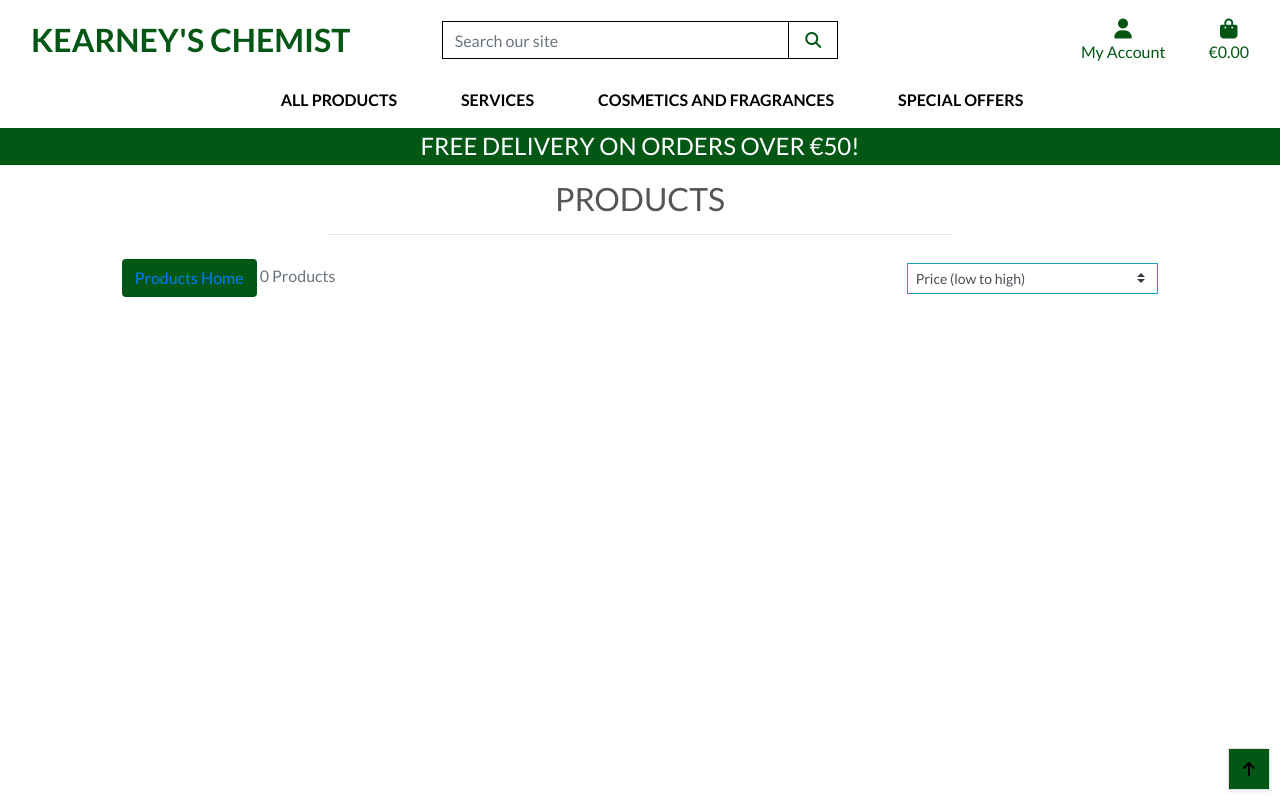
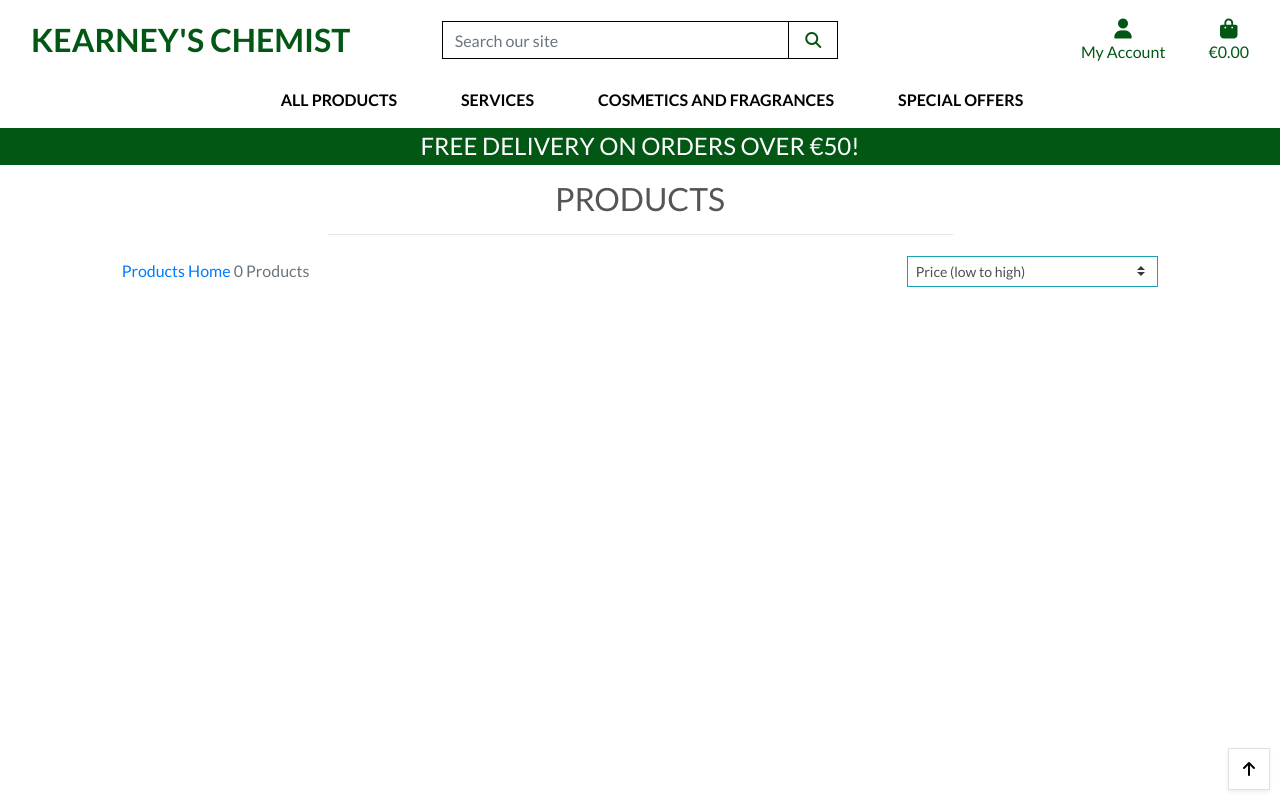
Before and after one commit to CliveC99/kearneys, a Django app: a page that uses products/templates/products/products.html in a window 1280 px wide. Run offline with Django 3.2, Linux system fonts and the light colour scheme; data that the repository does not hold is empty; some libraries are stand-ins or nearby versions.

Commit message:
Fix bugs

```diff
--- a/products/templates/products/products.html
+++ b/products/templates/products/products.html
@@ -42,7 +42,7 @@
                     <div class="col-12 col-md-6 order-md-first">
                         <p class="text-muted mt-3 text-center text-md-left">
                             {% if search_term or current_categories or current_sorting != 'None_None' %}
-                                <span class="btn btn-category"><a href="{% url 'products' %}">Products Home</a>  </span>
+                                <span class=""><a href="{% url 'products' %}">Products Home</a>  </span>
                             {% endif %}
                             {{ products|length }} Products{% if search_term %} found for <strong>"{{ search_term }}"</strong>{% endif %}
                         </p>
--- a/static/css/base.css
+++ b/static/css/base.css
@@ -54,10 +54,8 @@ body {
     background: black;
 }
 
-.btn-category {
-    background: #025715;
-    color: white;
-}
+
+
 
 .my-account-dropdown {
     color: white;
--- a/templates/allauth/account/password_reset.html
+++ b/templates/allauth/account/password_reset.html
@@ -17,7 +17,7 @@
                 {% csrf_token %}
                 {{ form|crispy }}
                 <a class="btn btn-green" href="{% url 'account_login' %}">Back to Login</a>
-                <input class="btn btn-green" type="submit" name="action" value="{% trans 'change password' %}"/>
+                <input class="btn btn-green" type="submit" name="action" value="{% trans 'Change Password' %}"/>
             </form>
         {% else %}
             <p>{% trans 'Your password is now changed.' %}</p>
--- a/templates/includes/mobile-top-header.html
+++ b/templates/includes/mobile-top-header.html
@@ -32,7 +32,7 @@
             {% if request.user.is_superuser %}
                 <a href="{% url 'add_product' %}" class="dropdown-item">Product Management</a>
             {% endif %}
-            <a href="" class="dropdown-item">My Profile</a>
+            <a href="{% url 'profile' %}" class="dropdown-item">My Profile</a>
             <a href="{% url 'account_logout' %}" class="dropdown-item">Logout</a>
         {% else %}
             <a href="{% url 'account_signup' %}" class="dropdown-item">Register</a>
```
